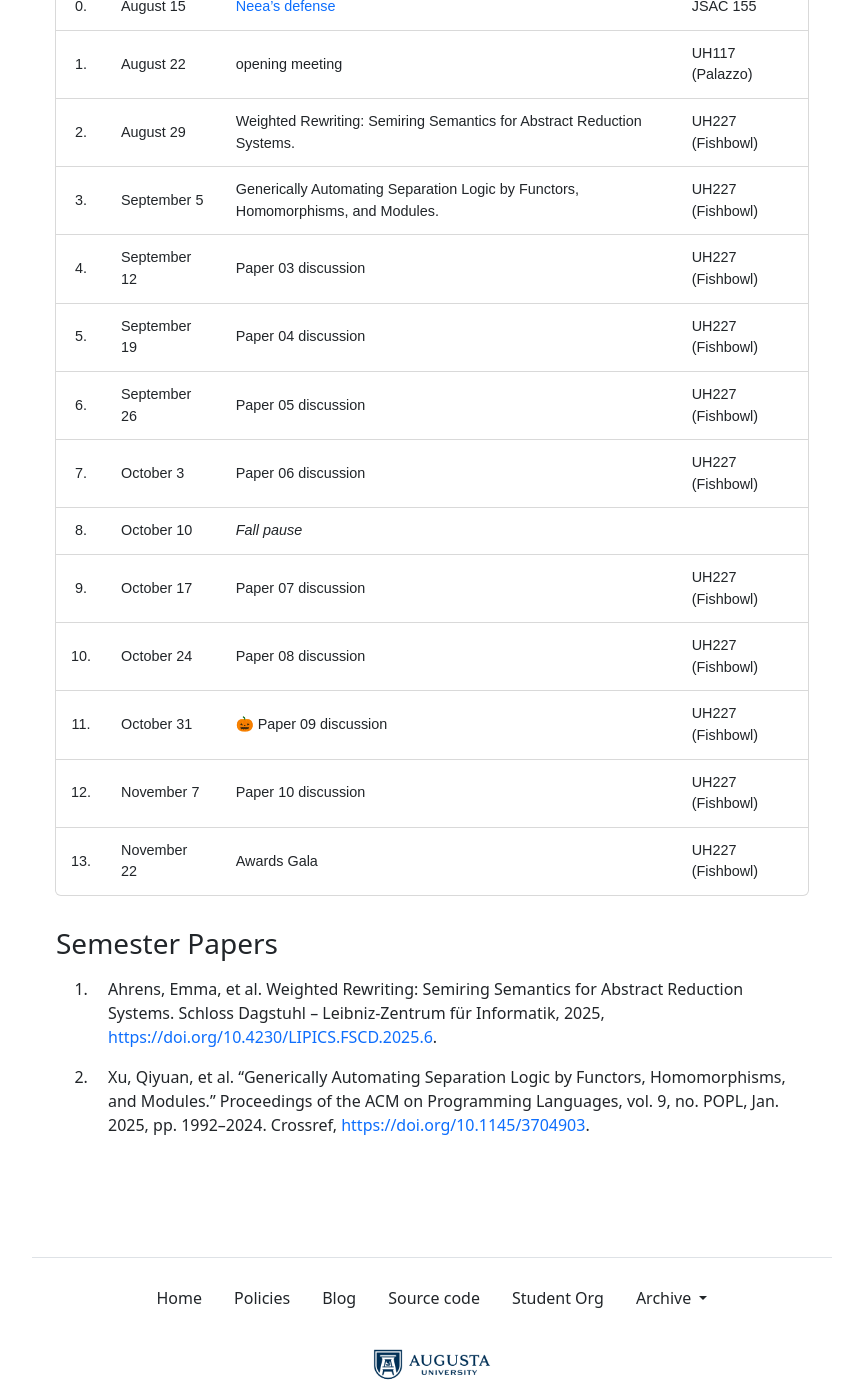
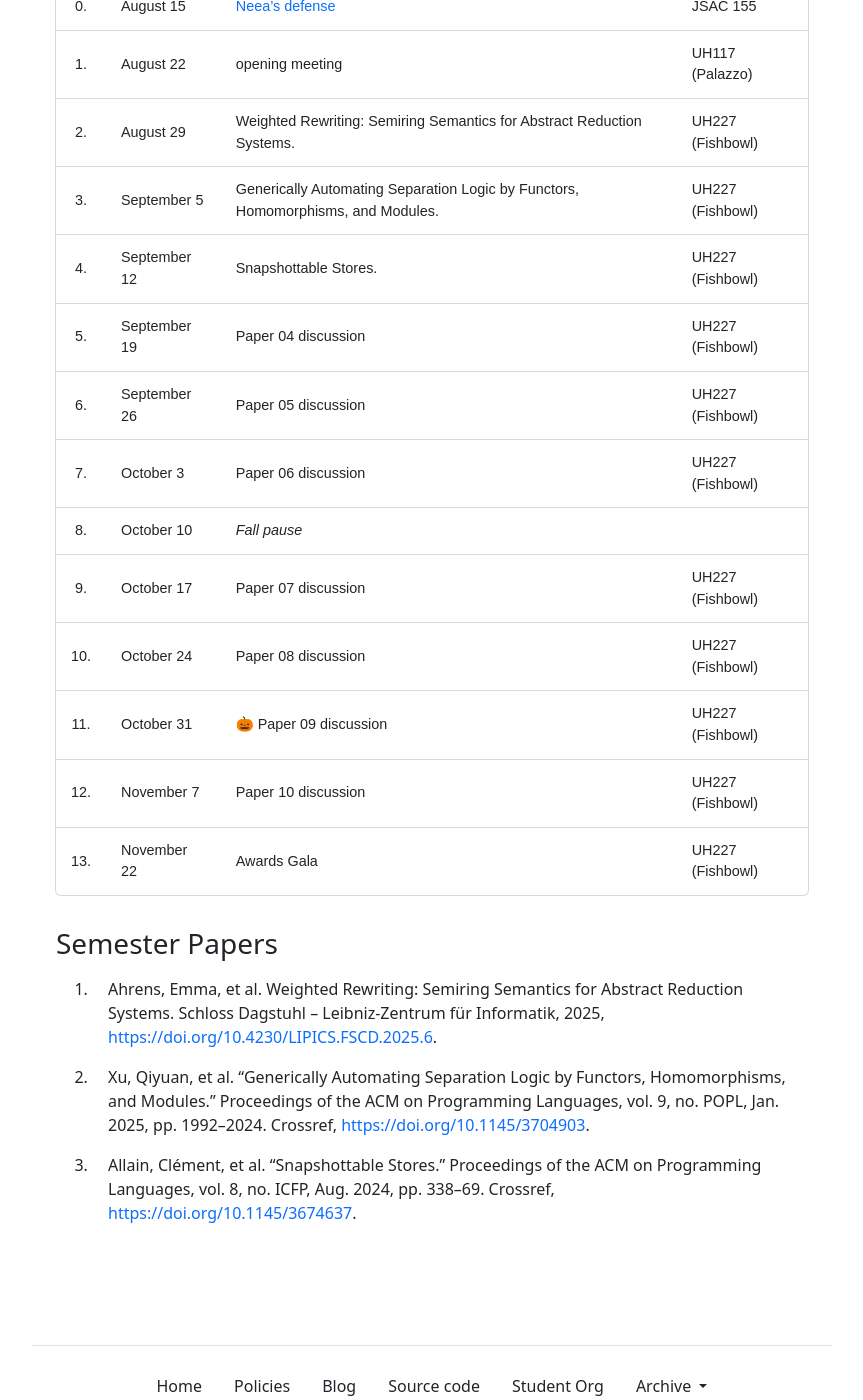
Before and after one commit to the-au-forml-lab/plgroup, a Jekyll site: the page built from docs/index.md, in a window 1280 px wide and 1400 px high, scrolled down 722 px. Shown: the whole window, without its empty margins (208-1071 px from the left). Built offline with Jekyll 4.4.1, drawn with Linux system fonts in a browser that asks for light colours.

Commit message:
[create-pull-request] automated change

```diff
--- a/data/history.txt
+++ b/data/history.txt
@@ -49,3 +49,4 @@
 10.1145/3689745
 10.4230/LIPICS.FSCD.2025.6
 10.1145/3704903
+10.1145/3674637
--- a/docs/index.md
+++ b/docs/index.md
@@ -33,7 +33,7 @@ organization.
 | 1.  | August 22    | opening meeting        | UH117 (Palazzo)  |
 | 2.  | August 29    | Weighted Rewriting: Semiring Semantics for Abstract Reduction Systems.    | UH227 (Fishbowl) |
 | 3.  | September 5  | Generically Automating Separation Logic by Functors, Homomorphisms, and Modules.    | UH227 (Fishbowl) |
-| 4.  | September 12 | Paper 03 discussion    | UH227 (Fishbowl) |
+| 4.  | September 12 | Snapshottable Stores.    | UH227 (Fishbowl) |
 | 5.  | September 19 | Paper 04 discussion    | UH227 (Fishbowl) |
 | 6.  | September 26 | Paper 05 discussion    | UH227 (Fishbowl) |
 | 7.  | October 3    | Paper 06 discussion    | UH227 (Fishbowl) |
--- a/docs/papers.md
+++ b/docs/papers.md
@@ -1,2 +1,3 @@
 1. Ahrens, Emma, et al. Weighted Rewriting: Semiring Semantics for Abstract Reduction Systems. Schloss Dagstuhl – Leibniz-Zentrum für Informatik, 2025, <https://doi.org/10.4230/LIPICS.FSCD.2025.6>.
 1. Xu, Qiyuan, et al. “Generically Automating Separation Logic by Functors, Homomorphisms, and Modules.” Proceedings of the ACM on Programming Languages, vol. 9, no. POPL, Jan. 2025, pp. 1992–2024. Crossref, <https://doi.org/10.1145/3704903>.
+1. Allain, Clément, et al. “Snapshottable Stores.” Proceedings of the ACM on Programming Languages, vol. 8, no. ICFP, Aug. 2024, pp. 338–69. Crossref, <https://doi.org/10.1145/3674637>.
```
